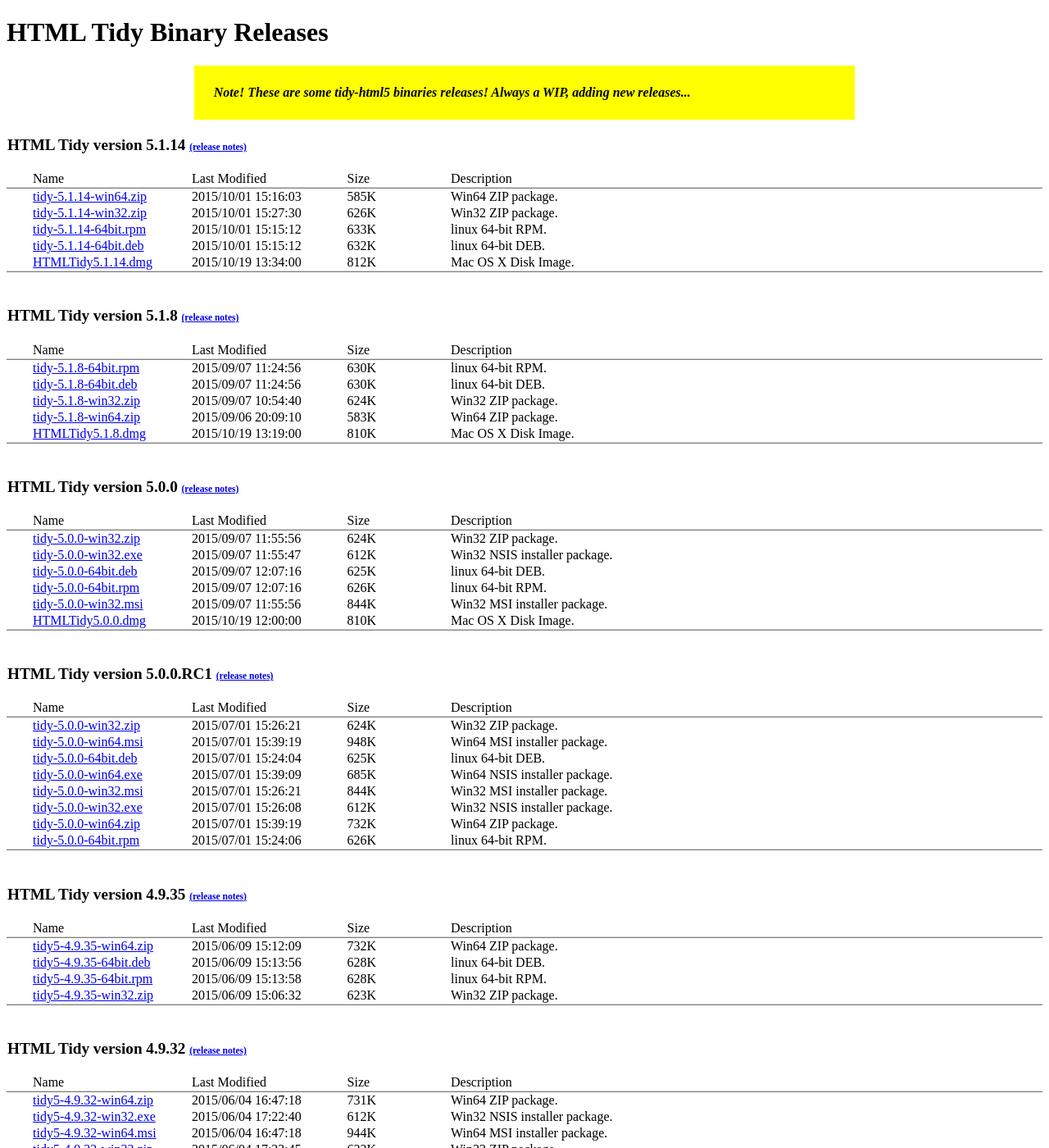
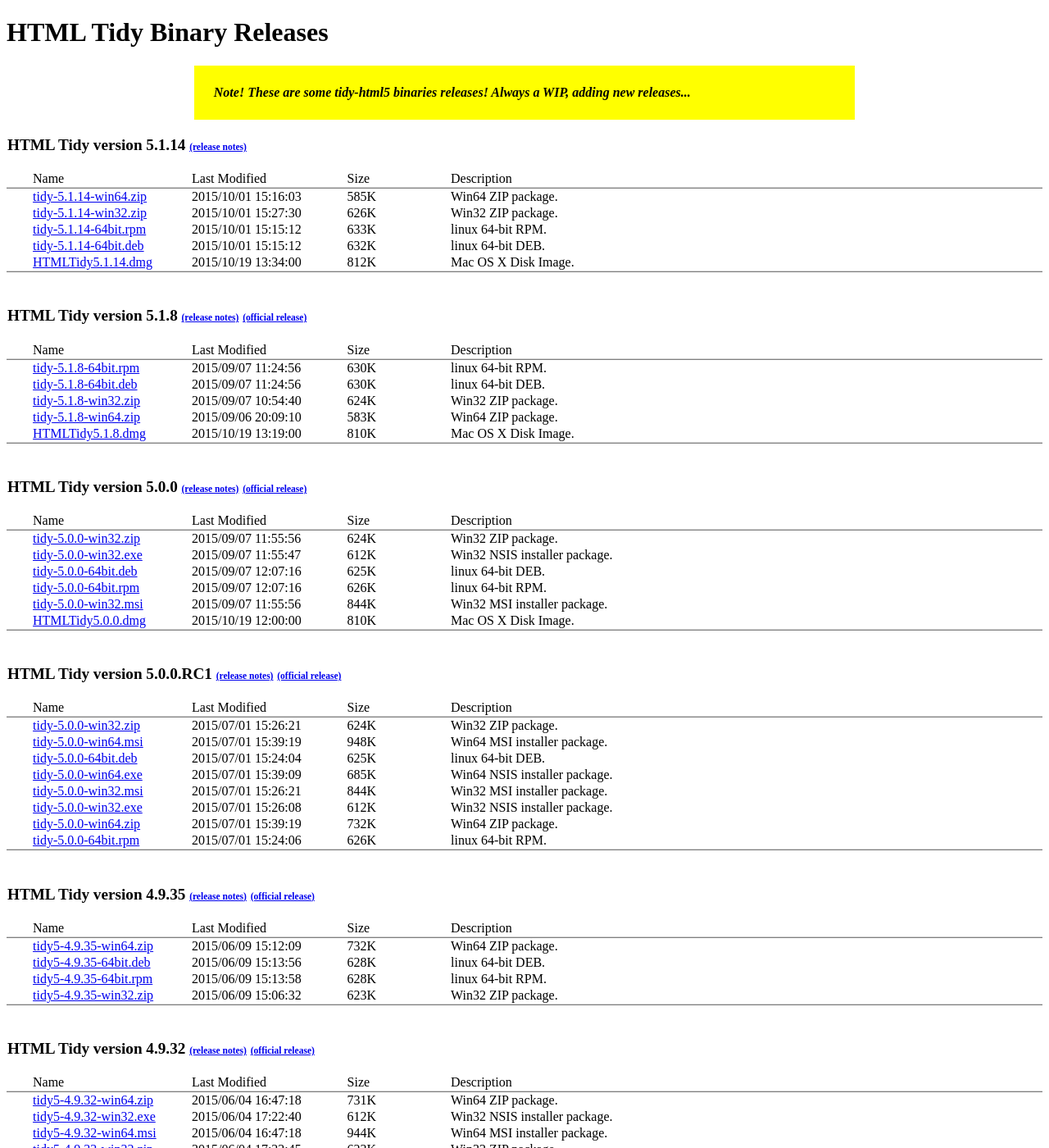
Before and after one commit to htacg/html-tidy.org.binaries, a Jekyll site: the page built from index.html, in a window 1280 px wide and 1400 px high. Shown: the whole window at 82% size. Built offline with Jekyll 4.4.1, drawn with Linux system fonts in a browser that asks for light colours; some of the changed text lies outside the part shown.

Commit message:
Implemented official releases link.

```diff
--- a/index.html
+++ b/index.html
@@ -13,7 +13,12 @@
         <thead>
             <tr>
                 <td colspan="4">
-                    <p>{{release.heading}} <a href="{{site.baseurl}}/binaries/{{release.path}}/{{release.notes}}">(release notes)</a></p>
+                    <p>
+                    	{{release.heading}} <a href="{{site.baseurl}}/binaries/{{release.path}}/{{release.notes}}" class="release_notes">(release notes)</a>
+                    	{% if {{release.release != null}} %}
+                    	<a href="https://github.com/htacg/tidy-html5/releases/{{release.release}}" class="release_path">(official release)</a>
+                    	{% endif %}
+                    </p>
                 </td>
             </tr>
             <tr>
```
Also changed, not shown: Gemfile.lock.
